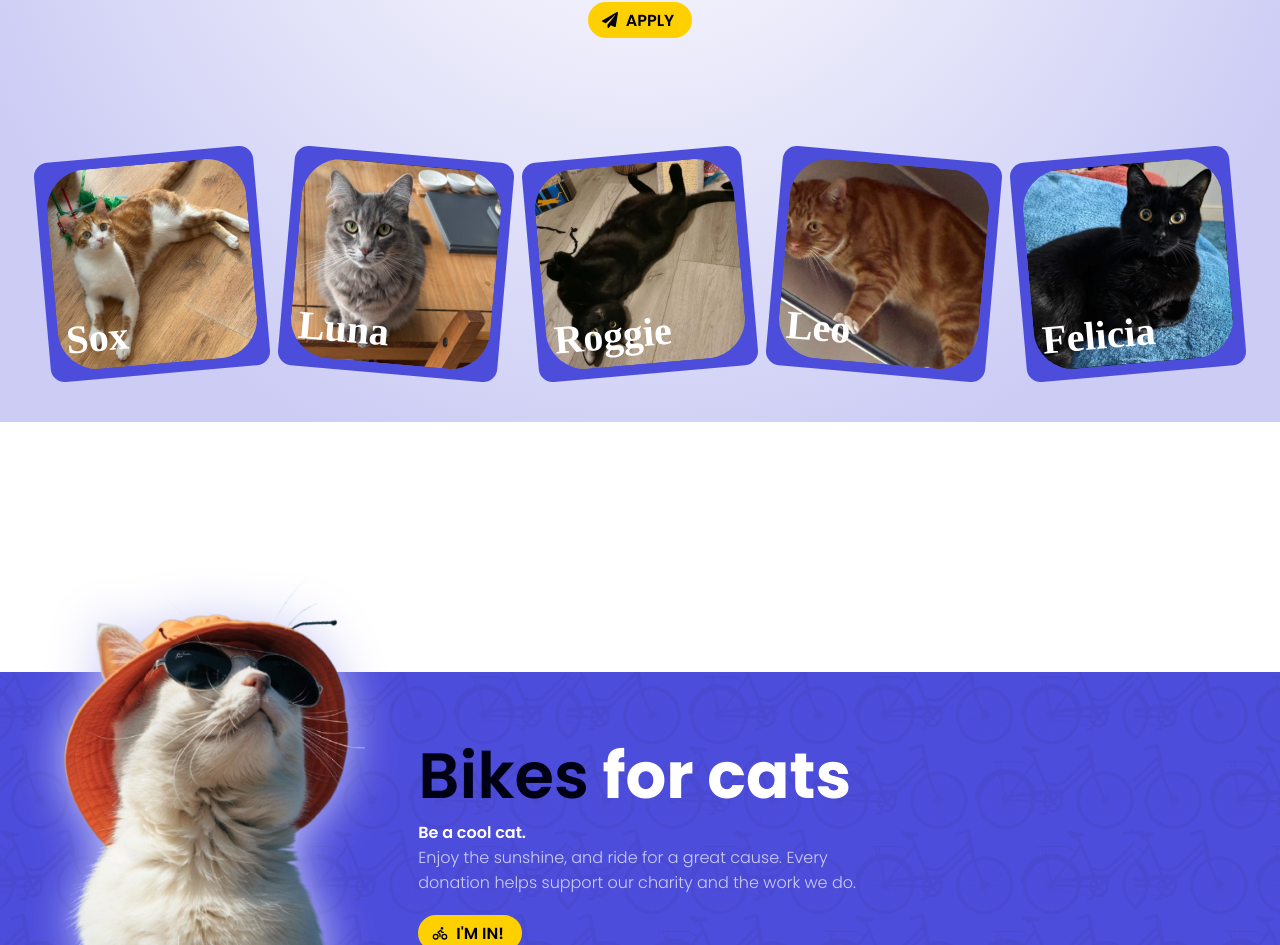
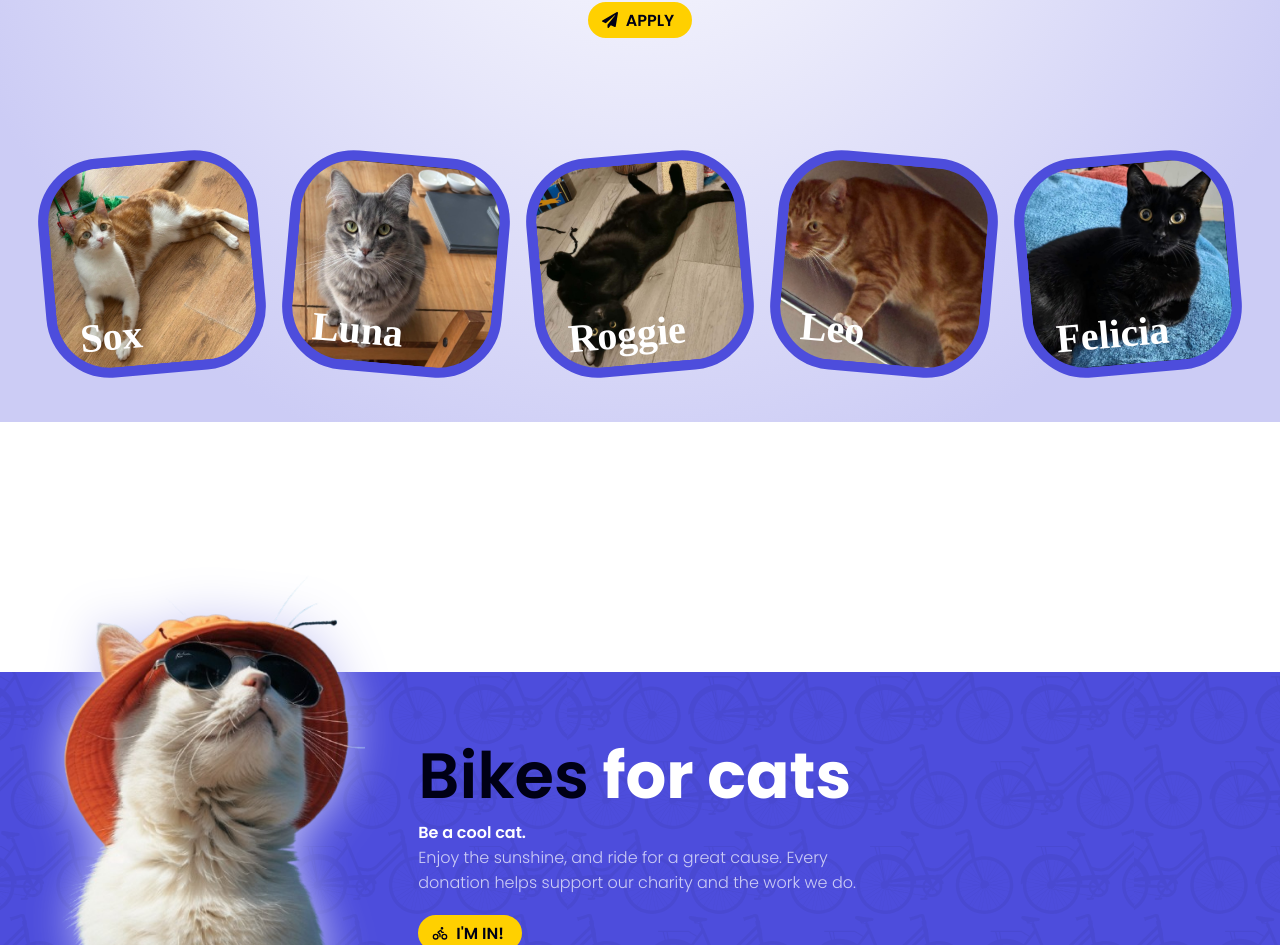
Before and after one commit to crlarrea/angus, a Next.js app: page / in a window 1280 px wide. Shown: the part 789-1734 px from the top of the page. Built offline with nearby package versions, Linux system fonts and the light colour scheme; a web font is replaced by a local one.

Commit message:
update gallery

```diff
--- a/src/app/styles/rehome.module.scss
+++ b/src/app/styles/rehome.module.scss
@@ -81,7 +81,7 @@
   flex: 0 0 220px;
   aspect-ratio: 1;
   border: 10px solid ui.$blue-300;
-  border-radius: ui.$m;
+  border-radius: ui.$xh;
   overflow: hidden;
   background-color: ui.$blue-300;
   &:nth-of-type(even){
@@ -110,6 +110,7 @@
     weight: 600;
     family: "Story Script";
   }
+  padding-left: ui.$m;
   //   mix-blend-mode: hard-light;
 }
 
```
